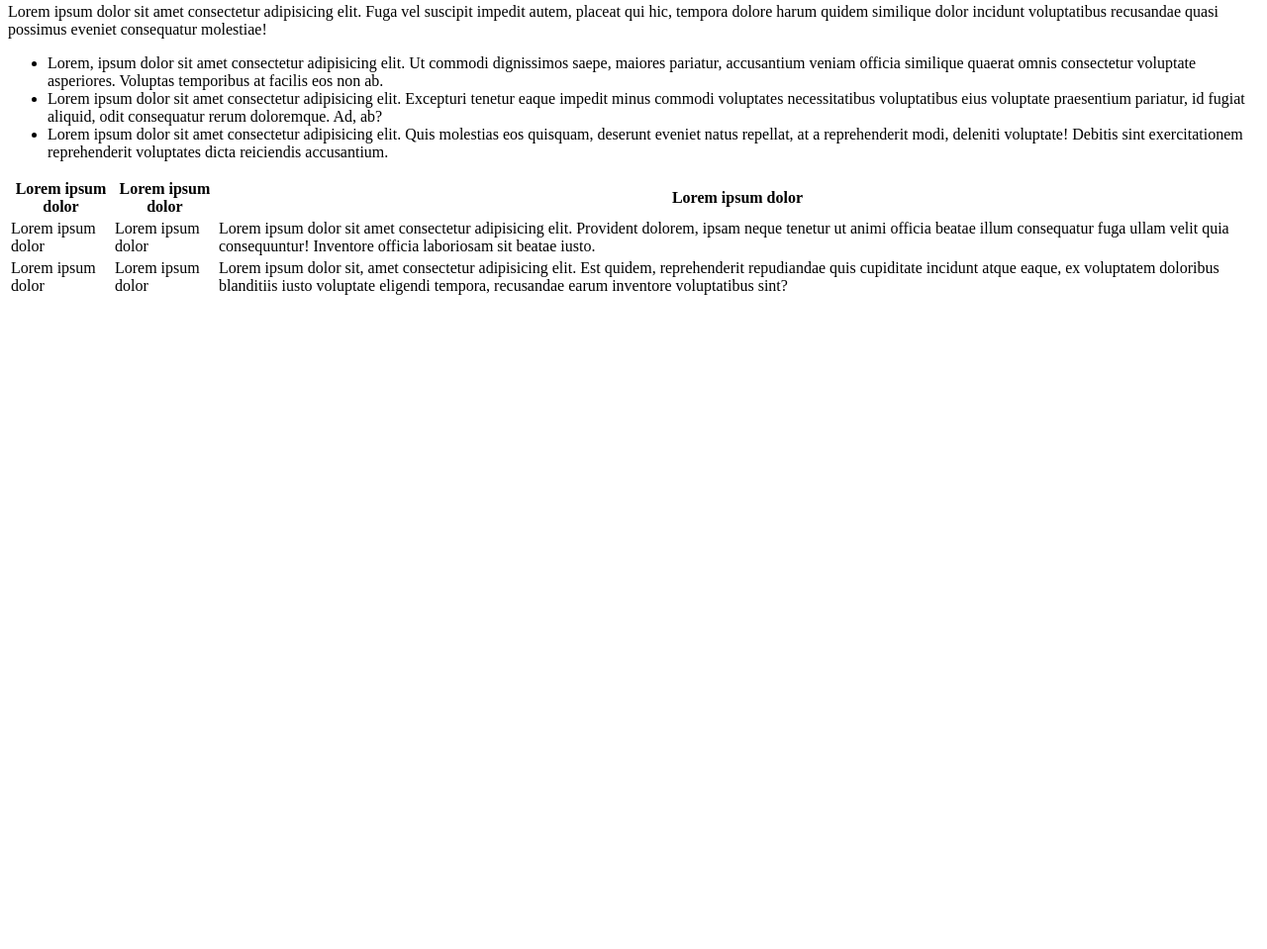
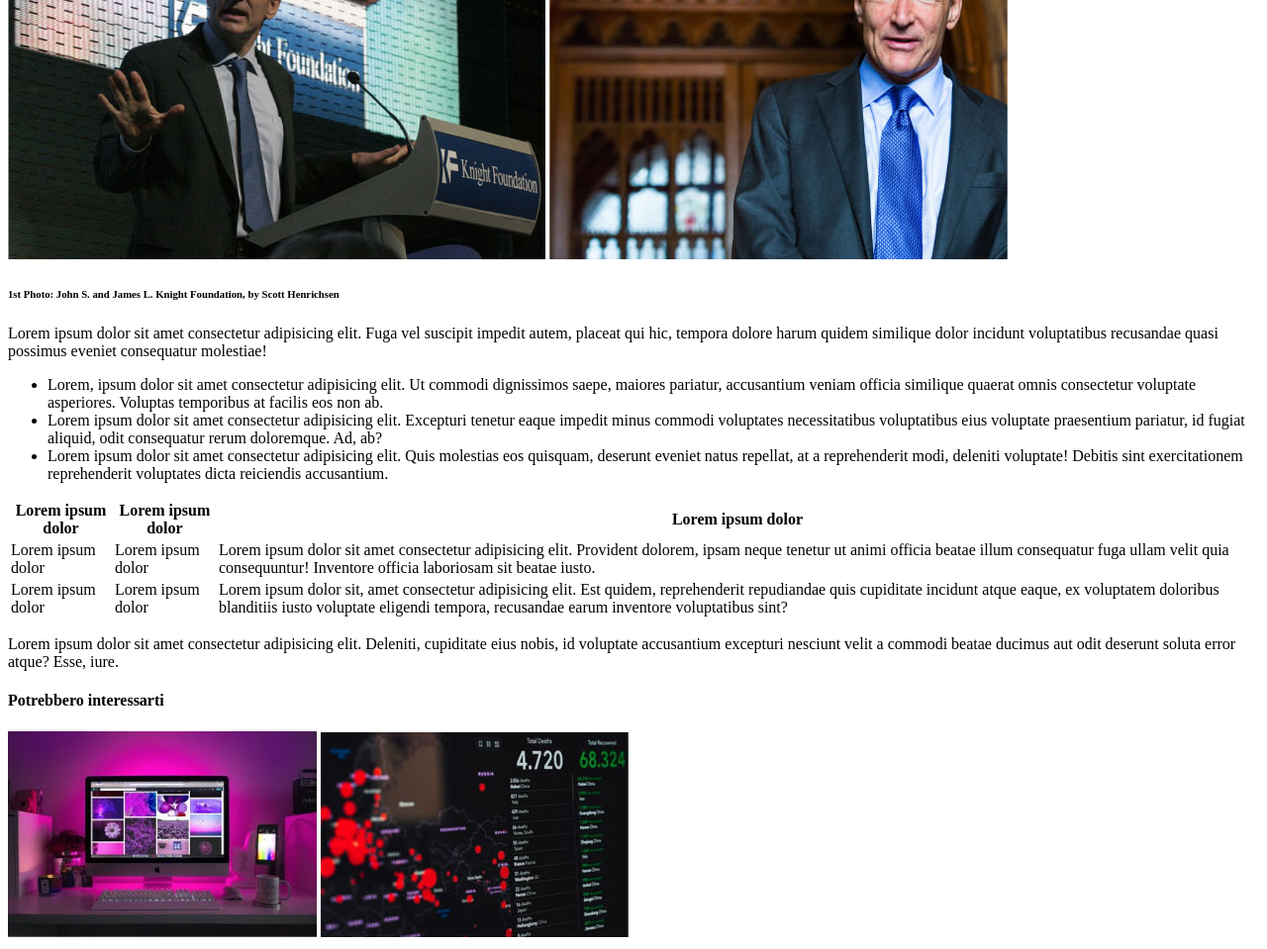
Before and after one commit to Aribunfi/html-css-booleaner, a plain HTML site: page index.html in a window 1280 px wide. Shown: the part 945-1904 px from the top of the page at 99% size. Before the commit the page ends 1254 px from the top, so only its background shows below. Drawn offline with Linux system fonts and the light colour scheme.

Commit message:
correzione sezioni - elementi

```diff
--- a/index.html
+++ b/index.html
@@ -10,6 +10,11 @@
 <body>
     <header>
         <img src="img/pattern.png" alt="Border Tech">
+        <img src="img/logo.svg" alt="Logo Booleaners">
+    </header>
+
+    <main>
+
         <h1>Internet deve essere al servizio del "bene pubblico": il manifesto di Tim Berners-Lee</h1>
             <h4>Scritto da The Booleaner</h4>
             <h4>Il 10/10/2020</h4>
@@ -17,9 +22,9 @@
     <img src="img/tim-1.jpg" alt="Tim Berners-Lee speech">
     <img src="img/tim-2.jpg" alt="Tim Berners-Lee standing">
     <h6>1st Photo: John S. and James L. Knight Foundation, by Scott Henrichsen</h6>
-    </header>
 
-    <main>
+
+
         <p>Lorem ipsum dolor sit amet consectetur adipisicing elit. Fuga vel suscipit impedit autem, placeat qui hic, tempora dolore harum quidem similique dolor incidunt voluptatibus recusandae quasi possimus eveniet consequatur molestiae!</p>
         <ul>
             <li>Lorem, ipsum dolor sit amet consectetur adipisicing elit. Ut commodi dignissimos saepe, maiores pariatur, accusantium veniam officia similique quaerat omnis consectetur voluptate asperiores. Voluptas temporibus at facilis eos non ab.</li>
@@ -44,9 +49,15 @@
             </tr>
         </table>
 
+        <p>Lorem ipsum dolor sit amet consectetur adipisicing elit. Deleniti, cupiditate eius nobis, id voluptate accusantium excepturi nesciunt velit a commodi beatae ducimus aut odit deserunt soluta error atque? Esse, iure.</p>
     </main>
 
-    <footer></footer>
+    <footer>
+        <h4>Potrebbero interessarti</h4>
+        <img src="img/monitor.jpg" alt="IMac violet">
+        <img src="img/graph.jpg" alt="Chart">
+
+    </footer>
 
 </body>
 </html>
```
